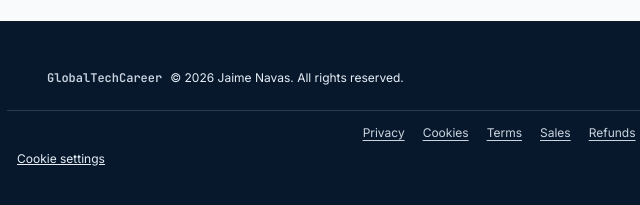
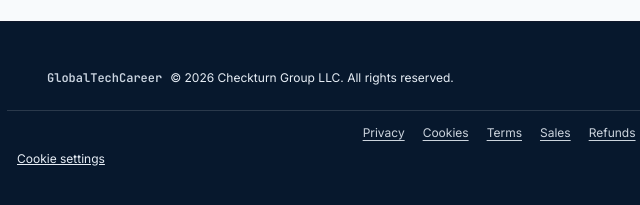
Before and after one commit to andreinavas505/globaltechcareer, a plain HTML site: page cloud-devops/index.html in a window 1280 px wide. Shown: the part 5094-5299 px from the top of the page, 17-657 px from the left. Drawn offline with nearby package versions, Linux system fonts and the light colour scheme; files whose address does not match are found by name.

Commit message:
Use Checkturn Group LLC in footer copyright

```diff
--- a/cloud-devops/index.html
+++ b/cloud-devops/index.html
@@ -1056,7 +1056,7 @@ main#top>section:first-of-type.cloud-hero-banner>.gtc-hero-product{
     <div class="max-w-6xl mx-auto flex flex-col sm:flex-row items-center justify-between gap-4">
       <div class="flex items-center gap-2">
         <span class="font-mono font-bold text-slate-300">GlobalTechCareer</span>
-        <span>© 2026 Jaime Navas. All rights reserved.</span>
+        <span>© 2026 Checkturn Group LLC. All rights reserved.</span>
       </div>
       <p class="text-center sm:text-right max-w-md">
         Independent educational resources. Outcomes depend on your experience, preparation, and market conditions.
```
